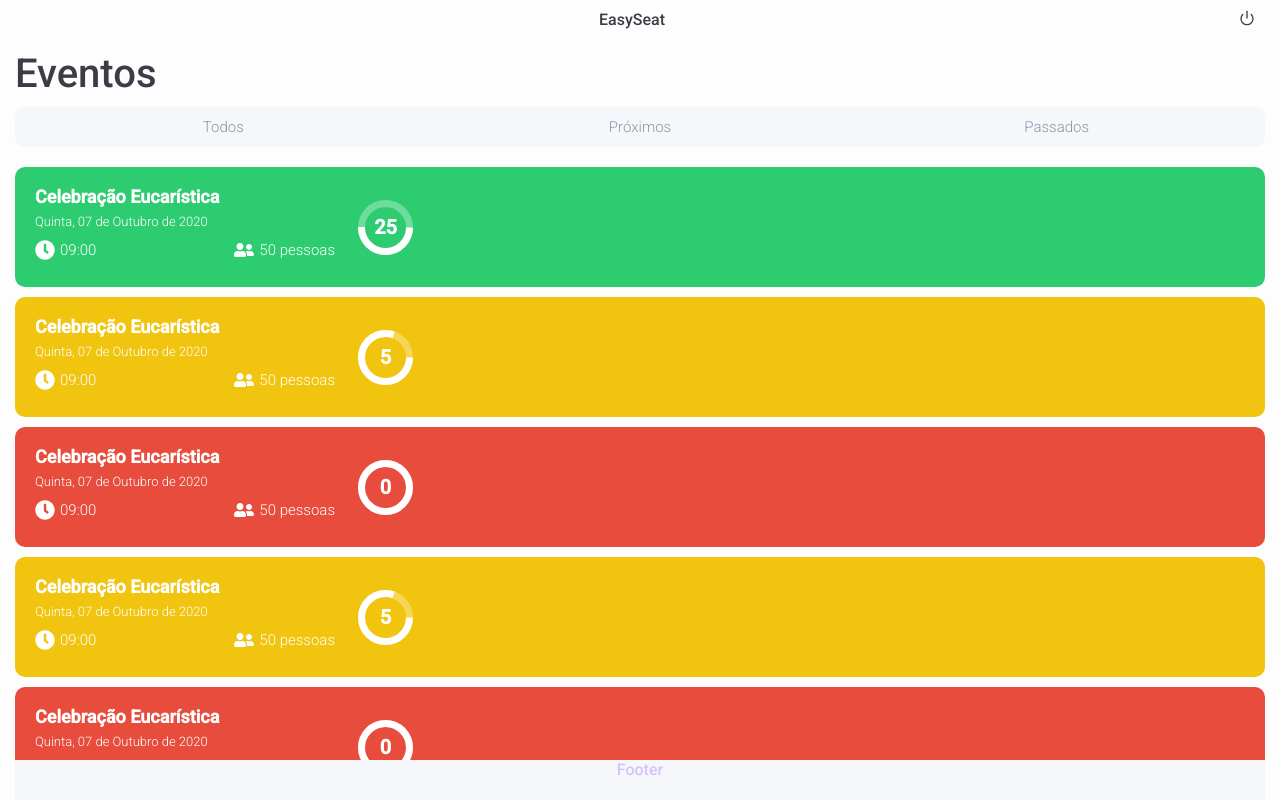
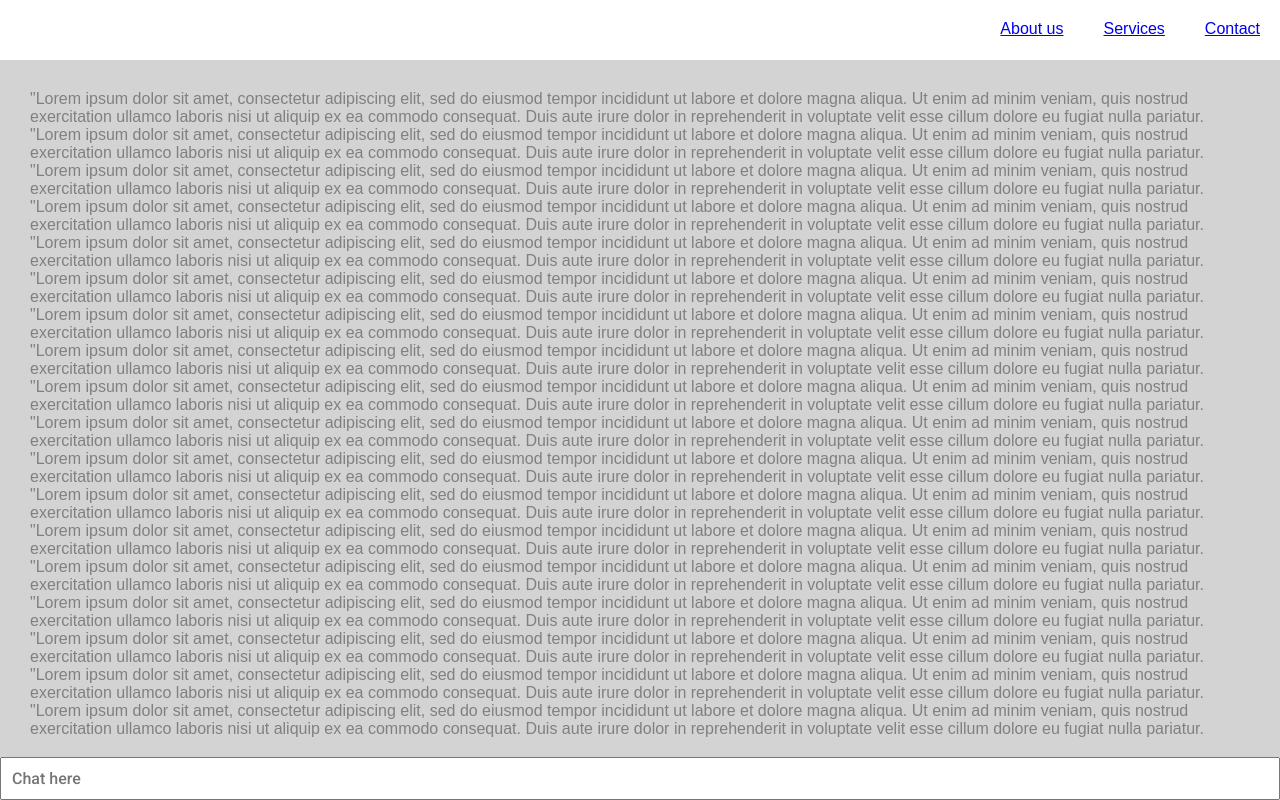
Before and after one commit to Wolgrand/easyseat, a React (Create React App) app: page / in a window 1280 px wide. Built offline with nearby package versions, Linux system fonts and the light colour scheme.

Commit message:
Add Test page

```diff
--- /dev/null
+++ b/src/pages/Teste/index.tsx
@@ -0,0 +1,52 @@
+import React from 'react';
+
+//import { FiPower } from 'react-icons/fi';
+
+//import EventCard from '../../components/EventCard';
+import { Container, Content} from './styles';
+
+const Teste: React.FC = () => {
+  return (
+    <Container>
+      <header>
+    <ul>
+      <li><a href="#">About us</a></li>
+      <li><a href="#">Services</a></li>
+      <li><a href="#">Contact</a></li>
+    </ul>
+  </header>
+
+  <Content>
+  <div id="chat-container">
+        <div id="chat">
+          <p>"Lorem ipsum dolor sit amet, consectetur adipiscing elit, sed do eiusmod tempor incididunt ut labore et dolore magna aliqua. Ut enim ad minim veniam, quis nostrud exercitation ullamco laboris nisi ut aliquip ex ea commodo consequat. Duis aute irure dolor in reprehenderit in voluptate velit esse cillum dolore eu fugiat nulla pariatur. </p>
+          <p>"Lorem ipsum dolor sit amet, consectetur adipiscing elit, sed do eiusmod tempor incididunt ut labore et dolore magna aliqua. Ut enim ad minim veniam, quis nostrud exercitation ullamco laboris nisi ut aliquip ex ea commodo consequat. Duis aute irure dolor in reprehenderit in voluptate velit esse cillum dolore eu fugiat nulla pariatur. </p>
+          <p>"Lorem ipsum dolor sit amet, consectetur adipiscing elit, sed do eiusmod tempor incididunt ut labore et dolore magna aliqua. Ut enim ad minim veniam, quis nostrud exercitation ullamco laboris nisi ut aliquip ex ea commodo consequat. Duis aute irure dolor in reprehenderit in voluptate velit esse cillum dolore eu fugiat nulla pariatur. </p>
+          <p>"Lorem ipsum dolor sit amet, consectetur adipiscing elit, sed do eiusmod tempor incididunt ut labore et dolore magna aliqua. Ut enim ad minim veniam, quis nostrud exercitation ullamco laboris nisi ut aliquip ex ea commodo consequat. Duis aute irure dolor in reprehenderit in voluptate velit esse cillum dolore eu fugiat nulla pariatur. </p>
+          <p>"Lorem ipsum dolor sit amet, consectetur adipiscing elit, sed do eiusmod tempor incididunt ut labore et dolore magna aliqua. Ut enim ad minim veniam, quis nostrud exercitation ullamco laboris nisi ut aliquip ex ea commodo consequat. Duis aute irure dolor in reprehenderit in voluptate velit esse cillum dolore eu fugiat nulla pariatur. </p>
+          <p>"Lorem ipsum dolor sit amet, consectetur adipiscing elit, sed do eiusmod tempor incididunt ut labore et dolore magna aliqua. Ut enim ad minim veniam, quis nostrud exercitation ullamco laboris nisi ut aliquip ex ea commodo consequat. Duis aute irure dolor in reprehenderit in voluptate velit esse cillum dolore eu fugiat nulla pariatur. </p>
+          <p>"Lorem ipsum dolor sit amet, consectetur adipiscing elit, sed do eiusmod tempor incididunt ut labore et dolore magna aliqua. Ut enim ad minim veniam, quis nostrud exercitation ullamco laboris nisi ut aliquip ex ea commodo consequat. Duis aute irure dolor in reprehenderit in voluptate velit esse cillum dolore eu fugiat nulla pariatur. </p>
+          <p>"Lorem ipsum dolor sit amet, consectetur adipiscing elit, sed do eiusmod tempor incididunt ut labore et dolore magna aliqua. Ut enim ad minim veniam, quis nostrud exercitation ullamco laboris nisi ut aliquip ex ea commodo consequat. Duis aute irure dolor in reprehenderit in voluptate velit esse cillum dolore eu fugiat nulla pariatur. </p>
+          <p>"Lorem ipsum dolor sit amet, consectetur adipiscing elit, sed do eiusmod tempor incididunt ut labore et dolore magna aliqua. Ut enim ad minim veniam, quis nostrud exercitation ullamco laboris nisi ut aliquip ex ea commodo consequat. Duis aute irure dolor in reprehenderit in voluptate velit esse cillum dolore eu fugiat nulla pariatur. </p>
+          <p>"Lorem ipsum dolor sit amet, consectetur adipiscing elit, sed do eiusmod tempor incididunt ut labore et dolore magna aliqua. Ut enim ad minim veniam, quis nostrud exercitation ullamco laboris nisi ut aliquip ex ea commodo consequat. Duis aute irure dolor in reprehenderit in voluptate velit esse cillum dolore eu fugiat nulla pariatur. </p>
+          <p>"Lorem ipsum dolor sit amet, consectetur adipiscing elit, sed do eiusmod tempor incididunt ut labore et dolore magna aliqua. Ut enim ad minim veniam, quis nostrud exercitation ullamco laboris nisi ut aliquip ex ea commodo consequat. Duis aute irure dolor in reprehenderit in voluptate velit esse cillum dolore eu fugiat nulla pariatur. </p>
+          <p>"Lorem ipsum dolor sit amet, consectetur adipiscing elit, sed do eiusmod tempor incididunt ut labore et dolore magna aliqua. Ut enim ad minim veniam, quis nostrud exercitation ullamco laboris nisi ut aliquip ex ea commodo consequat. Duis aute irure dolor in reprehenderit in voluptate velit esse cillum dolore eu fugiat nulla pariatur. </p>
+          <p>"Lorem ipsum dolor sit amet, consectetur adipiscing elit, sed do eiusmod tempor incididunt ut labore et dolore magna aliqua. Ut enim ad minim veniam, quis nostrud exercitation ullamco laboris nisi ut aliquip ex ea commodo consequat. Duis aute irure dolor in reprehenderit in voluptate velit esse cillum dolore eu fugiat nulla pariatur. </p>
+          <p>"Lorem ipsum dolor sit amet, consectetur adipiscing elit, sed do eiusmod tempor incididunt ut labore et dolore magna aliqua. Ut enim ad minim veniam, quis nostrud exercitation ullamco laboris nisi ut aliquip ex ea commodo consequat. Duis aute irure dolor in reprehenderit in voluptate velit esse cillum dolore eu fugiat nulla pariatur. </p>
+          <p>"Lorem ipsum dolor sit amet, consectetur adipiscing elit, sed do eiusmod tempor incididunt ut labore et dolore magna aliqua. Ut enim ad minim veniam, quis nostrud exercitation ullamco laboris nisi ut aliquip ex ea commodo consequat. Duis aute irure dolor in reprehenderit in voluptate velit esse cillum dolore eu fugiat nulla pariatur. </p>
+          <p>"Lorem ipsum dolor sit amet, consectetur adipiscing elit, sed do eiusmod tempor incididunt ut labore et dolore magna aliqua. Ut enim ad minim veniam, quis nostrud exercitation ullamco laboris nisi ut aliquip ex ea commodo consequat. Duis aute irure dolor in reprehenderit in voluptate velit esse cillum dolore eu fugiat nulla pariatur. </p>
+          <p>"Lorem ipsum dolor sit amet, consectetur adipiscing elit, sed do eiusmod tempor incididunt ut labore et dolore magna aliqua. Ut enim ad minim veniam, quis nostrud exercitation ullamco laboris nisi ut aliquip ex ea commodo consequat. Duis aute irure dolor in reprehenderit in voluptate velit esse cillum dolore eu fugiat nulla pariatur. </p>
+          <p>"Lorem ipsum dolor sit amet, consectetur adipiscing elit, sed do eiusmod tempor incididunt ut labore et dolore magna aliqua. Ut enim ad minim veniam, quis nostrud exercitation ullamco laboris nisi ut aliquip ex ea commodo consequat. Duis aute irure dolor in reprehenderit in voluptate velit esse cillum dolore eu fugiat nulla pariatur. </p>
+        </div>
+        <input type="text" placeholder="Chat here" />
+  </div>
+  </Content>
+
+
+
+
+    </Container>
+  );
+};
+
+export default Teste;
--- /dev/null
+++ b/src/pages/Teste/styles.ts
@@ -0,0 +1,82 @@
+import styled from 'styled-components';
+
+export const Container = styled.div`
+
+    margin:0;
+    font-family: Arial, Helvetica, sans-serif;
+
+    header {
+      height:60px;
+      ul {
+    list-style-type:none;
+    margin:0;padding:0;
+    display:flex;
+    flex-direction:row;
+    justify-content: flex-end;
+}
+
+ul li a {
+    padding: 20px;
+    display:block;
+}
+    }
+
+
+`;
+export const Content = styled.div`
+    background:lightgray;
+    width: 100%;
+    height: calc(100vh - 60px);
+
+#chat-container {
+    flex-direction: column;
+    display:flex;
+    max-height: 100%;
+    color:gray;
+
+}
+
+#chat {
+    width:100%;
+    flex: 1;
+    overflow-y: scroll;
+    padding: 30px;
+    box-sizing: border-box;
+}
+
+input[type="text"] {
+    width: 100%;
+    padding: 10px;
+}
+`;
+export const Wrapper = styled.div`
+display:flex;
+    flex-direction: row;
+    height: calc(100vh - 60px);
+`;
+export const SideBar = styled.div`
+  background:gray;
+    width: 15%;
+    padding:1em;
+`;
+
+export const Header = styled.header`
+
+
+`;
+export const Filter = styled.div`
+
+
+
+`;
+export const Title = styled.div`
+
+`;
+export const Main = styled.div`
+
+
+
+`;
+export const Footer = styled.footer`
+
+`;
--- a/src/routes/index.tsx
+++ b/src/routes/index.tsx
@@ -4,13 +4,15 @@ import { Route, BrowserRouter } from 'react-router-dom';
 import Home from '../pages/Home';
 import Eventos from '../pages/Eventos';
 import Login from '../pages/Login';
+import Teste from '../pages/Teste';
 
 const Routes = () => {
   return (
     <BrowserRouter>
       <Route component={Login}  path="/home" />
       <Route component={Eventos} path="/eventos" />
-      <Route component={Home} exact path="/" />
+      <Route component={Teste} exact path="/" />
+      <Route component={Home} exact path="/Home" />
     </BrowserRouter>
   );
 };
```
